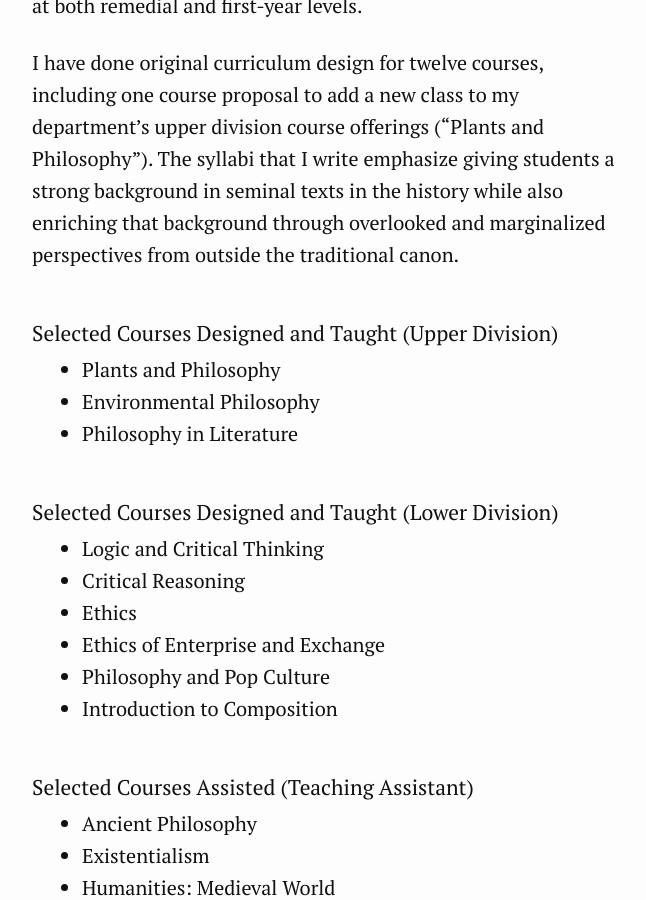
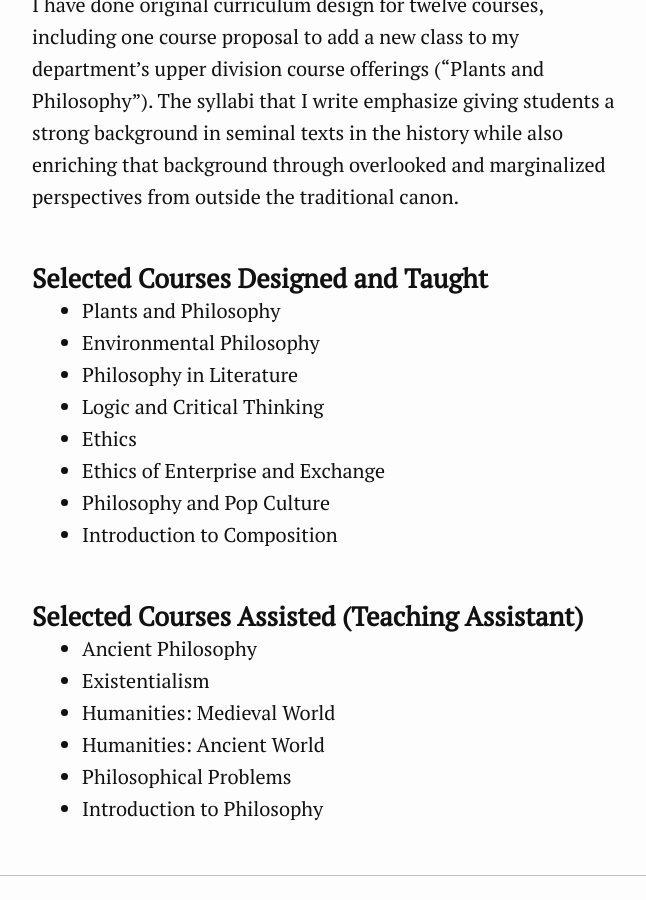
Before and after one commit to joshuakerr/joshuakerr.github.io.old, a Jekyll site: the page built from pages/teaching.md, in a window 1280 px wide and 900 px high, scrolled down 652 px. Shown: the whole window, without its empty margins (308-954 px from the left). Built offline with Jekyll 4.4.1, drawn with Linux system fonts in a browser that asks for light colours.

Commit message:
theme updates

```diff
--- a/pages/teaching.md
+++ b/pages/teaching.md
@@ -3,27 +3,23 @@
     title: Teaching
 ---
 
-## Teaching
 As a teacher, I believe philosophy to be an art of interpreting and transforming the world. I strive to help students discover the pleasures of philosophical exploration and develop the capacity for careful interpretation of both philosophical texts and the world around them. I also believe that learning to sympathetically understanding ideas that appear strange and foreign is a fundamental part of education. For these reasons, I am an aspiring generalist in the history of philosophy, especially ancient and modern philosophy, and I enjoy teaching critical thinking and logic.
 
 My teaching experience also includes courses in the broader humanities, such as history and classics, and English composition at both remedial and first-year levels.
 
 I have done original curriculum design for twelve courses, including one course proposal to add a new class to my department's upper division course offerings ("Plants and Philosophy"). The syllabi that I write emphasize giving students a strong background in seminal texts in the history while also enriching that background through overlooked and marginalized perspectives from outside the traditional canon.
 
-#### Selected Courses Designed and Taught (Upper Division)
+### Selected Courses Designed and Taught
 - Plants and Philosophy
 - Environmental Philosophy
 - Philosophy in Literature
-
-#### Selected Courses Designed and Taught (Lower Division)
 - Logic and Critical Thinking
-- Critical Reasoning
 - Ethics
 - Ethics of Enterprise and Exchange
 - Philosophy and Pop Culture
 - Introduction to Composition
 
-#### Selected Courses Assisted (Teaching Assistant)
+### Selected Courses Assisted (Teaching Assistant)
 - Ancient Philosophy
 - Existentialism
 - Humanities: Medieval World
```
